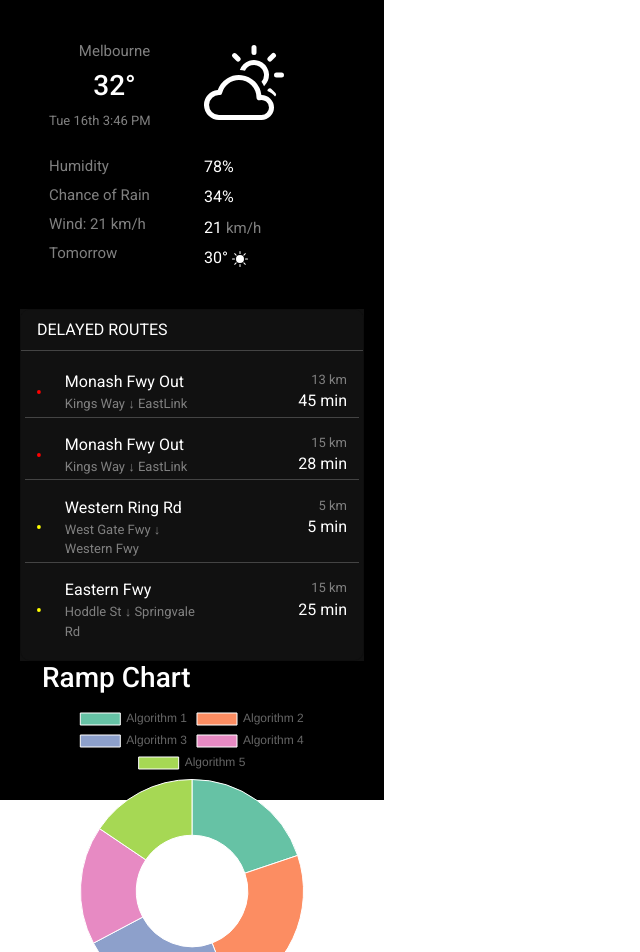
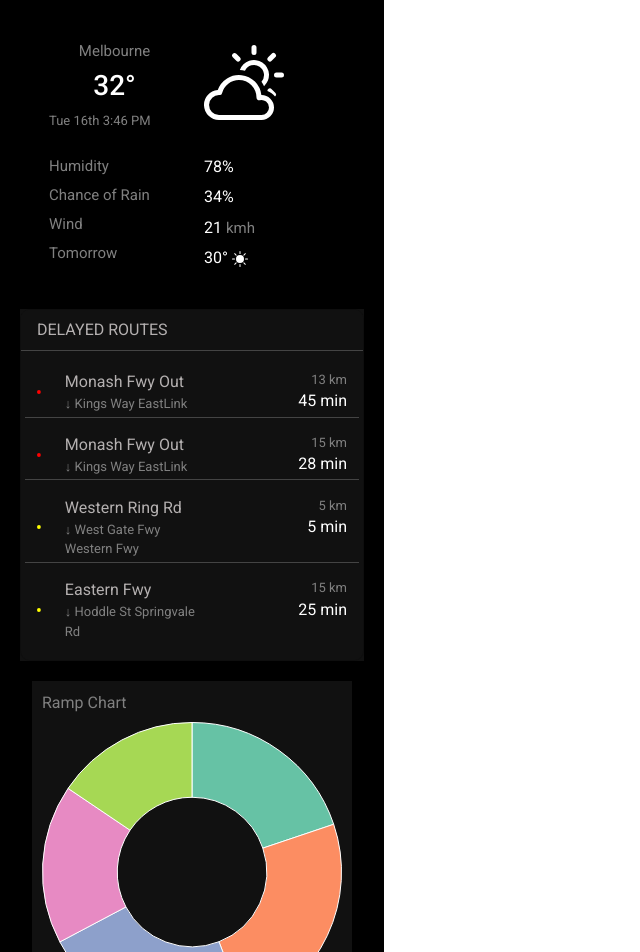
Before and after one commit to suhaniqld/sidebar-dashboard, a React (Create React App) app: page / in a window 1280 px wide. Shown: the top 952 px of the page, without its empty margins (0-640 px from the left). Built offline with nearby package versions, Linux system fonts and the light colour scheme.

Commit message:
add ramp chart

```diff
--- a/src/App.tsx
+++ b/src/App.tsx
@@ -1,11 +1,121 @@
-import Sidebar from "./components/Sidebar";
+import React from "react";
+import { Container, Row, Col, Card } from "react-bootstrap";
+import { BsCloudSun, BsFillSunFill, BsFillCircleFill } from "react-icons/bs"; // Bootstrap icons
+import RampChart from "./components/Rampchart";
+import "./app.css";
 
-function App() {
+const routesData = [
+  {
+    id: 1,
+    route: "Monash Fwy Out",
+    distance: "13 km",
+    time: "45 min",
+    subRoutes: ["Kings Way", "EastLink"],
+    color: "red",
+  },
+  {
+    id: 2,
+    route: "Monash Fwy Out",
+    distance: "15 km",
+    time: "28 min",
+    subRoutes: ["Kings Way", "EastLink"],
+    color: "red",
+  },
+  {
+    id: 3,
+    route: "Western Ring Rd",
+    distance: "5 km",
+    time: "5 min",
+    subRoutes: ["West Gate Fwy", "Western Fwy"],
+    color: "yellow",
+  },
+  {
+    id: 4,
+    route: "Eastern Fwy",
+    distance: "15 km",
+    time: "25 min",
+    subRoutes: ["Hoddle St", "Springvale Rd"],
+    color: "yellow",
+  },
+];
+
+const WeatherCard = () => {
   return (
-    <div className="App">
-      <Sidebar />
+    <Container className="d-flex justify-content-center align-items-center weather-container">
+      <Card className="weather-card">
+        <Card.Body>
+          <Row>
+            <Col>
+              <p className="text-small text-center">Melbourne</p>
+              <h3 className="text-center">32°</h3>
+              <p className="text-extra-small">Tue 16th 3:46 PM</p>
+            </Col>
+            <Col>
+              <BsCloudSun size={80} />
+            </Col>
+          </Row>
+
+          <Row className="text-start details">
+            <Col>
+              <p className="text-small">Humidity</p>
+              <p className="text-small">Chance of Rain</p>
+              <p className="text-small">Wind</p>
+              <p className="text-small">Tomorrow</p>
+            </Col>
+            <Col>
+              <p>78%</p>
+              <p>34%</p>
+              <p>
+                21 <span className="text-small"> kmh</span>
+              </p>
+              <p>
+                30° <BsFillSunFill />
+              </p>
+            </Col>
+          </Row>
+        </Card.Body>
+      </Card>
+    </Container>
+  );
+};
+
+const DelayedRoutesCard = () => {
+  return (
+    <Container className="d-flex justify-content-center align-items-center delayed-routes-container">
+      <Card>
+        <Card.Header className="text-start">DELAYED ROUTES</Card.Header>
+        <Card.Body>
+          {routesData.map((route) => (
+            <Row key={route.id}>
+              <Col xs={1} className="d-flex align-items-center">
+                <BsFillCircleFill color={route.color} size={20} />
+              </Col>
+              <Col xs={6}>
+                <div>{route.route}</div>
+                <div className="text-extra-small">
+                  {"\u2193 "}
+                  {route.subRoutes.join("  ")}
+                </div>
+              </Col>
+              <Col xs={5} className="text-end">
+                <div className="text-extra-small">{route.distance}</div>
+                <div className="text-highlighted">{route.time}</div>
+              </Col>
+            </Row>
+          ))}
+        </Card.Body>
+      </Card>
+    </Container>
+  );
+};
+
+const App: React.FC = () => {
+  return (
+    <div className="sidebar-container">
+      {WeatherCard()}
+      {DelayedRoutesCard()}
+      <RampChart />
     </div>
   );
-}
-
+};
 export default App;
--- a/src/styles/sidebar.css
+++ b/src/app.css
@@ -7,19 +7,10 @@ p {
     color: #ffffff;
     padding: 20px;
     width: 30%;
-    height: 100vh;
+    height: 150vh;
     display: flex;
     flex-direction: column;
     justify-content: space-between;
-}
-
-.weather-container, .delayed-routes-container {
-    height: 100vh;
-}
-
-.delayed-routes-container {
-    background-color: #111;
-    padding: 0;
 }
 
 .weather-container .card {
@@ -27,6 +18,11 @@ p {
     width: 400px;
     color: #fff;
     border-radius: 15px;
+}
+
+.delayed-routes-container {
+    background-color: #111;
+    padding: 0;
 }
 
 .delayed-routes-container .card {
@@ -43,11 +39,16 @@ p {
 
 .delayed-routes-container .row {
     border-bottom: 1px solid #444;
+    color: rgb(180, 176, 176)
 }
 
 .delayed-routes-container .row:last-child {
     border-bottom: none;
     margin-bottom: 0;
+}
+
+.delayed-routes-container .text-start {
+    color: rgb(180, 176, 176);
 }
 
 .temperature {
@@ -80,8 +81,21 @@ p {
     color: gray;
 }
 
+.text-highlighted {
+    color: white
+}
+
 .row {
     margin-bottom: 12px;
     padding-top: .2rem;
     padding-bottom: .2rem;
 }
+
+.ramp-chart {
+    width: 320px;
+    margin: auto;
+    background-color: #111;
+    color: gray;
+    margin-top: 20px;
+    padding: 10px;
+}
--- a/src/components/Rampchart.tsx
+++ b/src/components/Rampchart.tsx
@@ -5,24 +5,27 @@ import {
   Chart as ChartJS,
   ArcElement,
   Tooltip,
-  Legend,
   ChartOptions,
 } from "chart.js";
 
-ChartJS.register(ArcElement, Tooltip, Legend);
+ChartJS.register(ArcElement, Tooltip);
 
 interface AlgorithmCount {
   [key: string]: number;
 }
 
+const algorithmCountObjInitial: AlgorithmCount = {
+  "Algorithm 1": 0,
+  "Algorithm 2": 0,
+  "Algorithm 3": 0,
+  "Algorithm 4": 0,
+  "Algorithm 5": 0,
+};
+
 const RampChart: React.FC = () => {
-  const [algorithmCount, setAlgorithmCount] = useState<AlgorithmCount>({
-    "Algorithm 1": 0,
-    "Algorithm 2": 0,
-    "Algorithm 3": 0,
-    "Algorithm 4": 0,
-    "Algorithm 5": 0,
-  });
+  const [algorithmCount, setAlgorithmCount] = useState<AlgorithmCount>(
+    algorithmCountObjInitial
+  );
 
   useEffect(() => {
     // Update the algorithm count every time new data comes in
@@ -87,9 +90,6 @@ const RampChart: React.FC = () => {
   const options: ChartOptions<"doughnut"> = {
     responsive: true,
     plugins: {
-      legend: {
-        position: "top",
-      },
       tooltip: {
         callbacks: {
           label: (context) => `${context.label}: ${context.raw}%`,
@@ -99,8 +99,8 @@ const RampChart: React.FC = () => {
   };
 
   return (
-    <div style={{ width: "300px", margin: "auto" }}>
-      <h3>Ramp Chart</h3>
+    <div className="ramp-chart">
+      <p>Ramp Chart</p>
       <Doughnut data={data} options={options} />
     </div>
   );
--- a/src/components/Sidebar.tsx
+++ /dev/null
@@ -1,125 +0,0 @@
-// Sidebar.tsx
-import React from "react";
-import "../styles/sidebar.css";
-import RampChart from "./Rampchart";
-import { Container, Row, Col, Card } from "react-bootstrap";
-import { BsCloudSun, BsFillSunFill, BsFillCircleFill } from "react-icons/bs"; // Bootstrap icons
-
-const routesData = [
-  {
-    id: 1,
-    route: "Monash Fwy Out",
-    distance: "13 km",
-    time: "45 min",
-    subRoutes: ["Kings Way", "EastLink"],
-    color: "red",
-  },
-  {
-    id: 2,
-    route: "Monash Fwy Out",
-    distance: "15 km",
-    time: "28 min",
-    subRoutes: ["Kings Way", "EastLink"],
-    color: "red",
-  },
-  {
-    id: 3,
-    route: "Western Ring Rd",
-    distance: "5 km",
-    time: "5 min",
-    subRoutes: ["West Gate Fwy", "Western Fwy"],
-    color: "yellow",
-  },
-  {
-    id: 4,
-    route: "Eastern Fwy",
-    distance: "15 km",
-    time: "25 min",
-    subRoutes: ["Hoddle St", "Springvale Rd"],
-    color: "yellow",
-  },
-];
-
-const WeatherCard = () => {
-  return (
-    <Container className="d-flex justify-content-center align-items-center weather-container">
-      <Card className="weather-card">
-        <Card.Body>
-          <Row>
-            <Col>
-              <p className="text-small text-center">Melbourne</p>
-              <h3 className="text-center">32°</h3>
-              <p className="text-extra-small">Tue 16th 3:46 PM</p>
-            </Col>
-            <Col>
-              <BsCloudSun size={80} />
-            </Col>
-          </Row>
-
-          <Row className="text-start details">
-            <Col>
-              <p className="text-small">Humidity</p>
-              <p className="text-small">Chance of Rain</p>
-              <p className="text-small">Wind: 21 km/h</p>
-              <p className="text-small">Tomorrow</p>
-            </Col>
-            <Col>
-              <p>78%</p>
-              <p>34%</p>
-              <p>
-                21 <span className="text-small"> km/h</span>
-              </p>
-              <p>
-                30° <BsFillSunFill />
-              </p>
-            </Col>
-          </Row>
-        </Card.Body>
-      </Card>
-    </Container>
-  );
-};
-
-const DelayedRoutesCard = () => {
-  return (
-    <Container className="d-flex justify-content-center align-items-center delayed-routes-container">
-      <Card>
-        <Card.Header className="text-start">DELAYED ROUTES</Card.Header>
-        <Card.Body>
-          {routesData.map((route) => (
-            <Row  key={route.id}>
-              <Col xs={1} className="d-flex align-items-center">
-                <BsFillCircleFill color={route.color} />
-              </Col>
-              <Col xs={6}>
-                <div>{route.route}</div>
-                <div className="text-extra-small">
-                  {route.subRoutes.join(" \u2193 ")}
-                </div>
-              </Col>
-              <Col xs={5} className="text-end">
-                <div className="text-extra-small">
-                  {route.distance}
-                </div>
-                <div>
-                  {route.time}
-                </div>
-              </Col>
-            </Row>
-          ))}
-        </Card.Body>
-      </Card>
-    </Container>
-  );
-};
-
-const Sidebar: React.FC = () => {
-  return (
-    <div className="sidebar-container">
-      {WeatherCard()}
-      {DelayedRoutesCard()}
-      <RampChart />
-    </div>
-  );
-};
-export default Sidebar;
```
